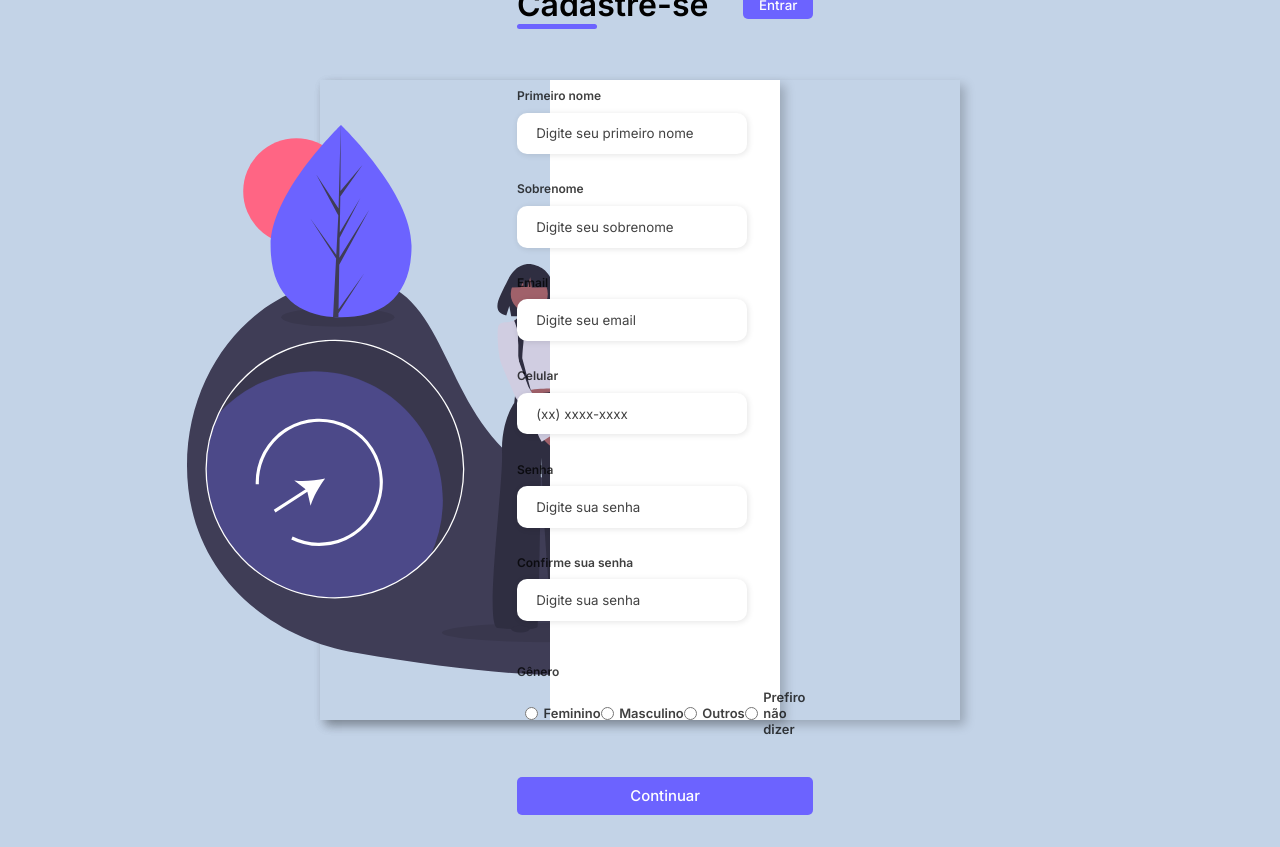
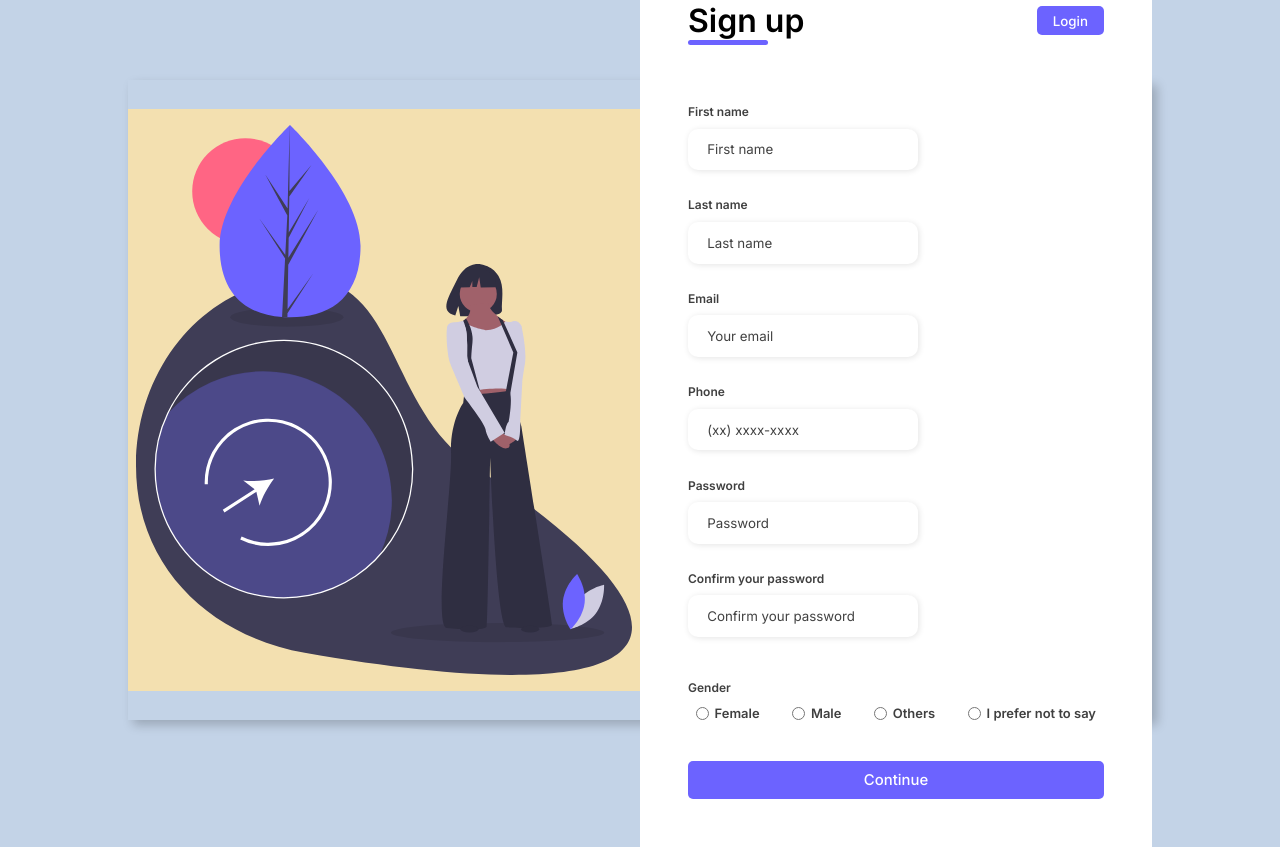
Before and after one commit to llucasft/tela_login_angular, an Angular app: page / in a window 1280 px wide. Before the commit the page ends 815 px from the top, so only its background shows below. Built offline with nearby package versions, Linux system fonts and the light colour scheme.

Commit message:
finished sign up page

```diff
--- a/src/app/app.component.html
+++ b/src/app/app.component.html
@@ -1,5 +1,3 @@
 <body>
-    <div class="container">
-        <app-header></app-header>
-    </div>
+    <app-form-login></app-form-login>
 </body>
--- a/src/app/components/form-login/form-login.component.css
+++ b/src/app/components/form-login/form-login.component.css
@@ -1,3 +1,33 @@
+.container {
+  width: 80%;
+  height: 80vh;
+  display: flex;
+  box-shadow: 5px 5px 10px rgba(0, 0, 0, .212);
+}
+
+.form-image {
+  width: 50%;
+  display: flex;
+  justify-content: center;
+  align-items: center;
+  background-color: #fde3a7d7;
+  padding: 1rem;
+}
+
+.form-image img {
+  width: 31rem;
+}
+
+.form {
+  width: 50%;
+  display: flex;
+  justify-content: center;
+  align-items: center;
+  flex-direction: column;
+  background-color: #fff;
+  padding: 3rem;
+}
+
 .form-header {
   margin-bottom: 3rem;
   display: flex;
@@ -59,6 +89,14 @@
   box-shadow: 1px 1px 6px #0000001c;
 }
 
+.input-box input:hover {
+  background-color: #eeeeee75;
+}
+
+.input-box input:focus-visible {
+  outline: 1px solid #6c63ff;
+}
+
 .input-box label,
 .gender-title h6 {
   font-size: 0.75rem;
--- a/src/app/components/form-login/form-login.component.html
+++ b/src/app/components/form-login/form-login.component.html
@@ -1,78 +1,85 @@
+<body>
+    <div class="container">
+        <div class="form-image">
+            <img src="../../../assets/images/enter_image.svg" >
+        </div>
         <div class="form">
             <form action="#">
                 <div class="form-header">
                     <div class="title">
-                <h1>Cadastre-se</h1>
+                        <h1>Sign up</h1>
                     </div>
                     <div class="login-button">
                         <button>
-                    <a href="#">Entrar</a>
+                            <a href="#">Login</a>
                         </button>
                     </div>
                 </div>
 
                 <div class="input-group">
                     <div class="input-box">
-                <label for="firstname">Primeiro nome</label>
-                <input id="firstname" type="text" name="firstname" placeholder="Digite seu primeiro nome" required>
+                        <label for="firstname">First name</label>
+                        <input id="firstname" type="text" name="firstname" placeholder="First name" required>
                     </div>
 
                     <div class="input-box">
-                <label for="lastname">Sobrenome</label>
-                <input id="lastname" type="text" name="lastname" placeholder="Digite seu sobrenome" required>
+                        <label for="lastname">Last name</label>
+                        <input id="lastname" type="text" name="lastname" placeholder="Last name" required>
                     </div>
 
                     <div class="input-box">
                         <label for="email">Email</label>
-                <input id="email" type="email" name="email" placeholder="Digite seu email" required>
+                        <input id="email" type="email" name="email" placeholder="Your email" required>
                     </div>
 
                     <div class="input-box">
-                <label for="number">Celular</label>
+                        <label for="number">Phone</label>
                         <input id="number" type="tel" name="number" placeholder="(xx) xxxx-xxxx" required>
                     </div>
 
                     <div class="input-box">
-                <label for="password">Senha</label>
-                <input id="password" type="password" name="password" placeholder="Digite sua senha" required>
+                        <label for="password">Password</label>
+                        <input id="password" type="password" name="password" placeholder="Password" required>
                     </div>
 
                     <div class="input-box">
-                <label for="password">Confirme sua senha</label>
-                <input id="password" type="password" name="Confirmpassword" placeholder="Digite sua senha" required>
+                        <label for="password">Confirm your password</label>
+                        <input id="password" type="password" name="Confirmpassword" placeholder="Confirm your password" required>
                     </div>
                 </div>
 
                 <div class="gender-inputs">
                     <div class="gender-title">
-                <h6>Gênero</h6>
+                        <h6>Gender</h6>
                     </div>
 
                     <div class="gender-group">
                         <div class="gender-input">
                             <input type="radio" name="gender" id="feminino">
-                    <label for="female">Feminino</label>
+                            <label for="female">Female</label>
                         </div>
 
                         <div class="gender-input">
                             <input type="radio" name="gender" id="male">
-                    <label for="male">Masculino</label>
+                            <label for="male">Male</label>
                         </div>
 
                         <div class="gender-input">
                             <input type="radio" name="gender" id="others">
-                    <label for="others">Outros</label>
+                            <label for="others">Others</label>
                         </div>
 
                         <div class="gender-input">
                             <input type="radio" name="gender" id="none">
-                    <label for="none">Prefiro não dizer</label>
+                            <label for="none">I prefer not to say</label>
                         </div>
                     </div>
                 </div>
 
                 <div class="continue-button">
-            <button><a href="#">Continuar</a></button>
+                    <button><a href="#">Continue</a></button>
                 </div>
             </form>
         </div>
+    </div>
+</body>
--- a/src/styles.css
+++ b/src/styles.css
@@ -21,40 +21,7 @@ body {
   width: 80%;
   height: 80vh;
   display: flex;
+  justify-content: center ;
+  align-items: center;
   box-shadow: 5px 5px 10px rgba(0, 0, 0, .212);
 }
-
-@media screen and (max-width: 1330px) {
-  .form-image {
-      display: none;
-  }
-  .container {
-      width: 50%;
-  }
-  .form {
-      width: 100%;
-  }
-}
-
-@media screen and (max-width: 1064px) {
-  .container {
-      width: 90%;
-      height: auto;
-  }
-  .input-group {
-      flex-direction: column;
-      overflow-y: scroll;
-      flex-wrap: nowrap;
-      max-height: 10rem;
-      padding-right: 5rem;
-  }
-  .gender-input {
-      margin-top: 2rem;
-  }
-  .gender-group {
-      flex-direction: column;
-  }
-  .gender-input {
-      margin-top: 0.5rem;
-  }
-}
```
Lines whose indentation alone changed are shown as unchanged.
